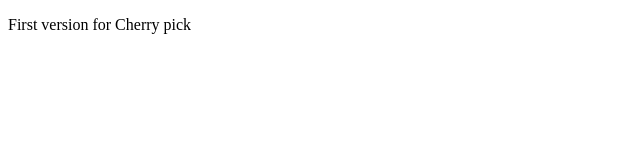
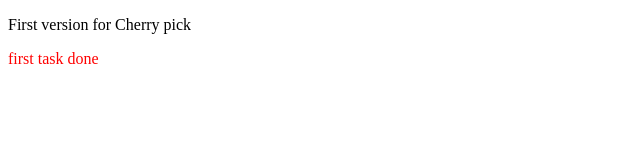
Before and after one commit to Anarr/cherrypick, a plain HTML site: page index.html in a window 1280 px wide. Shown: the full height of the page, 0-640 px from the left. Drawn offline with Linux system fonts and the light colour scheme.

Commit message:
complete first task

```diff
--- a/index.html
+++ b/index.html
@@ -5,9 +5,17 @@
     <meta name="viewport" content="width=device-width, initial-scale=1.0">
     <title>Document</title>
 </head>
+<style type="text/css">
+    #first-task {
+        color: red;
+    }
+</style>
 <body>
     <p>
         First version for Cherry pick
     </p>
+    <div id="first-task">
+        first task done
+    </div>
 </body>
 </html>
```
